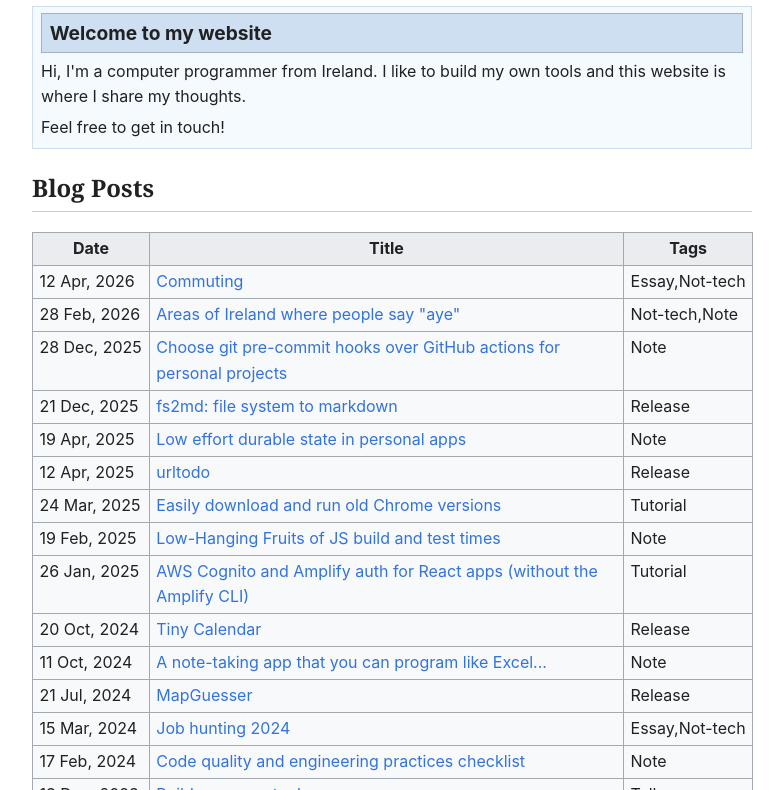
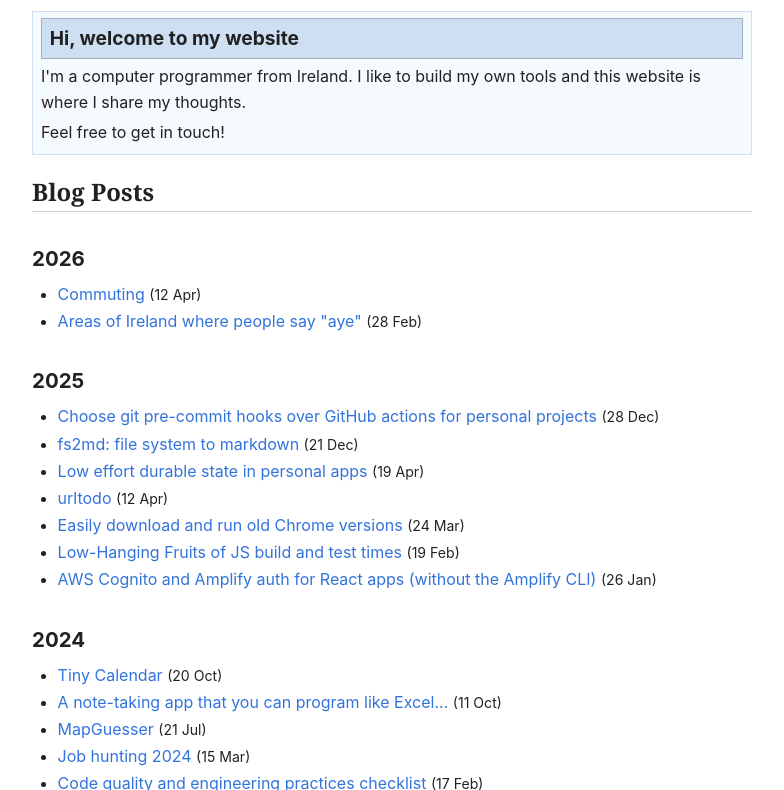
Before and after one commit to PaulTreanor/bear-blog-local-dev, a plain HTML site: page wiki-theme/index.html in a window 1280 px wide. Shown: the part 69-859 px from the top of the page, without its empty margins (248-1032 px from the left). Drawn offline with nearby package versions, Linux system fonts and the light colour scheme; a web font is replaced by a local one.

Commit message:
List blog posts by year

```diff
--- a/wiki-theme/content.md
+++ b/wiki-theme/content.md
@@ -1,14 +1,15 @@
 <div class="ambox ambox-notice">
   <div class="ambox-text">
-    <p class="ambox-title">Welcome to my website</p>
-    <p>Hi, I'm a computer programmer from Ireland. I like to build my own tools and this website is where I share my thoughts.</p>
+    <p class="ambox-title">Hi, welcome to my website</p>
+    <p>I'm a computer programmer from Ireland. I like to build my own tools and this website is where I share my thoughts.</p>
     <p>Feel free to get in touch!</p>
   </div>
 </div>
 
 ## Blog Posts
-<div class="posts-table">
-<div class="posts-header"><span>Date</span><span>Title</span><span>Tags</span></div>
+
+<!-- On the live blog this whole list is just: {{ posts }}
+     The header-directive script groups it into <h3> year headings. -->
 <ul class="embedded blog-posts">
   <li data-tags="Essay,Not-tech">
     <span><i><time datetime="2026-04-12T17:45Z">12 Apr, 2026</time></i></span>
@@ -115,4 +116,3 @@
     <a href="/local-outlier-factor/">Local outlier factor from scratch in Python</a>
   </li>
 </ul>
-</div>
--- a/wiki-theme/index.html
+++ b/wiki-theme/index.html
@@ -90,6 +90,116 @@ Feel free to get in touch!
 		/>
 
 		<link rel="stylesheet" type="text/css" href="styles.css" />
+
+		<!--
+			Paste this block verbatim into Bear's dashboard under
+			Settings → Header directive (paid accounts only — it's rendered
+			with |safe on home.html, post.html and posts.html, so it runs
+			site-wide and skips clean()).
+
+			Groups a single {{ posts }} list into <h3> year headings, and
+			reformats each date to "12th April" — the year lives in the
+			heading instead. Post pages have no ul.blog-posts, so their dates
+			are left completely alone and keep the year.
+		-->
+		<script>
+			(function () {
+				"use strict";
+
+				var MONTHS = [
+					"Jan", "Feb", "Mar", "Apr", "May", "Jun",
+					"Jul", "Aug", "Sep", "Oct", "Nov", "Dec",
+				];
+
+				// Zero-padded day + 3-letter month, so every date is the same
+				// character count ("02 Feb", "12 Apr"). Equivalent to Bear's
+				// "d M" format string, but applied only to the index list so
+				// post pages keep the year.
+				function dayMonth(d) {
+					var day = String(d.getDate());
+					if (day.length < 2) day = "0" + day;
+					return day + " " + MONTHS[d.getMonth()];
+				}
+
+				function groupPostsByYear() {
+					// :not([data-grouped]) keeps this idempotent — the lists it
+					// generates are skipped if it ever runs twice.
+					var lists = document.querySelectorAll(
+						"ul.blog-posts:not([data-grouped])"
+					);
+
+					Array.prototype.forEach.call(lists, function (list) {
+						var order = [];
+						var byYear = {};
+
+						Array.prototype.forEach.call(
+							list.querySelectorAll("li"),
+							function (li) {
+								// datetime is always the full ISO timestamp, set
+								// server-side and never rewritten by Bear's own
+								// date formatter (which only touches innerText).
+								var t = li.querySelector("time[datetime]");
+								if (!t) return;
+								var d = new Date(t.dateTime);
+								if (isNaN(d.getTime())) return;
+
+								var y = d.getFullYear();
+								if (!byYear[y]) {
+									byYear[y] = [];
+									order.push(y);
+								}
+								byYear[y].push({ li: li, date: d, time: t });
+							}
+						);
+
+						if (!order.length) return;
+
+						var frag = document.createDocumentFragment();
+
+						// Years are emitted in document order, so Bear's own
+						// order: parameter is respected rather than overridden.
+						order.forEach(function (year) {
+							var h = document.createElement("h3");
+							h.textContent = year;
+							frag.appendChild(h);
+
+							var ul = document.createElement("ul");
+							ul.className = list.className;
+							ul.setAttribute("data-grouped", "1");
+
+							byYear[year].forEach(function (entry) {
+								entry.time.textContent = dayMonth(entry.date);
+
+								// Bear emits <span>date</span> before <a>title</a>.
+								// Move the date to the end of the <li> so it reads
+								// "Title (12 Apr)". Doing this in the DOM keeps the
+								// native list marker — reordering inline children in
+								// CSS would need flexbox, which drops the bullet.
+								var dateSpan = entry.time.closest("span");
+								if (dateSpan) entry.li.appendChild(dateSpan);
+
+								ul.appendChild(entry.li);
+							});
+
+							frag.appendChild(ul);
+						});
+
+						list.parentNode.replaceChild(frag, list);
+					});
+				}
+
+				// Exposed so the local dev env can re-run it after content.md
+				// is injected — innerHTML-inserted <script> tags never execute,
+				// and the async fetch resolves after DOMContentLoaded anyway.
+				window.groupPostsByYear = groupPostsByYear;
+
+				if (document.readyState === "loading") {
+					document.addEventListener("DOMContentLoaded", groupPostsByYear);
+				} else {
+					groupPostsByYear();
+				}
+			})();
+		</script>
 	</head>
 
 	<body
@@ -147,6 +257,9 @@ Feel free to get in touch!
 				.then((res) => res.text())
 				.then((markdown) => {
 					document.getElementById("content").innerHTML = marked.parse(markdown);
+					// Local-env only. On the real blog Bear renders {{ posts }}
+					// server-side, so the DOMContentLoaded handler is enough.
+					window.groupPostsByYear();
 				});
 		</script>
 		<footer>
--- a/wiki-theme/styles.css
+++ b/wiki-theme/styles.css
@@ -72,13 +72,32 @@ body {
 }
 
 h1, h2, h3, h4, h5, h6 {
-    font-family: var(--font-main);
     color: var(--text-color);
 }
 
+/* Wikipedia uses the serif stack for h1 and h2 only — h3 and below are
+   bold sans-serif. Sizes are MediaWiki's: 188% / 150% / 128% / 116%. */
+h1, h2 {
+    font-family: var(--font-main);
+    line-height: 1.375;
+}
+
 h2 {
+    font-size: 150%;
     padding-bottom: 0.15em;
+    margin-bottom: 0.6em;
     border-bottom: 1px solid var(--underline-border-color);
+}
+
+h3, h4, h5, h6 {
+    font-family: var(--font-secondary);
+    font-weight: bold;
+}
+
+h3 {
+    font-size: 128%;
+    margin-bottom: 0.3em;
+    padding-top: 0.5em;
 }
 
 a {
@@ -218,73 +237,41 @@ nav p {
 
 /** ---------- AMBOX END --------- **/
 
-/** ---------- POST LIST AS WIKITABLE START --------- **/
-/* Bear generates the <ul> from {{ posts }} and we can't touch that markup, so
-   the list is given a table formatting context instead. border-collapse and
-   automatic column sizing both work exactly as they would on a real <table>. */
-
-/* The wrapper is the table; the <ul> is its row group, exactly as a <tbody>
-   would be. That puts the header row and the post rows inside one table, so
-   automatic column sizing aligns them with no hardcoded widths. The wrapper
-   and header row are static markup — written once, never touched again as
-   posts are added, so {{ posts }} still does all the work. */
-.posts-table {
-    display: table;
-    border-collapse: collapse;
-    width: 100%;
-    margin: 1em 0;
-    background-color: var(--wikitable-bg);
-    color: var(--wikitable-color);
-    border: 1px solid var(--wikitable-border);
-}
+/** ---------- POST LIST START --------- **/
+/* Chronological index in Wikipedia's year-article format: a bold sans <h3>
+   per year, then a disc-bulleted list of "date – title" entries.
+   Metrics are verbatim from mediawiki.skinning.content.
+   One {{ posts from:YYYY-01-01 to:YYYY-12-31 }} embed per year. */
 
 ul.blog-posts {
-    display: table-row-group;
-    list-style-type: none;
-    padding: unset;
-    margin: 0;
-}
-
-.posts-header {
-    display: table-row;
-}
-
-/* .wikitable > * > tr > th — header background, centred, and bold */
-.posts-header span {
-    display: table-cell;
-    background-color: var(--wikitable-header-bg);
-    border: 1px solid var(--wikitable-border);
-    padding: 0.2em 0.4em;
-    text-align: center;
-    font-weight: bold;
+    list-style-type: disc;
+    margin: 0.3em 0 0 1.6em;
+    padding: 0;
 }
 
 ul.blog-posts li {
-    display: table-row;
+    display: list-item;
+    margin-bottom: 0.1em;
 }
 
-/* Scoped to > span and > a deliberately. Bear's post_list.html also emits
-   <p>, <img> and <div> children when the show_description / show_image /
-   show_content embed options are on; a looser selector would turn those
-   into stray extra columns. */
-ul.blog-posts li > span,
-ul.blog-posts li > a,
-ul.blog-posts li::after {
-    display: table-cell;
-    border: 1px solid var(--wikitable-border);
-    padding: 0.2em 0.4em;
-    vertical-align: top;
+/* The date trails the title as a smaller parenthetical: "Title (12 Apr)".
+   The script moves the <span> after the <a>; these supply the brackets.
+   The leading space collapses with the source whitespace, so it can't double. */
+ul.blog-posts li > span {
+    font-size: 88%;
 }
 
-/* Date column. width: 1% collapses the cell to its min-content width, which
-   nowrap then pins to the width of the longest date. */
-ul.blog-posts li > span {
-    width: 1%;
-    white-space: nowrap;
+ul.blog-posts li > span::before {
+    content: " (";
 }
 
-/* Bear wraps the date in <i> and the default theme sets it monospace.
-   Wikipedia uses plain body sans for dates in tables. */
+ul.blog-posts li > span::after {
+    content: ")";
+}
+
+/* Bear wraps the date in <i>, and the default theme sets time to monospace.
+   Wikipedia uses plain body text for dates in these lists. font-size: inherit
+   lets the 88% above carry through rather than resetting it. */
 ul.blog-posts li > span i,
 ul.blog-posts li > span time {
     font-family: inherit;
@@ -292,21 +279,11 @@ ul.blog-posts li > span time {
     font-style: normal;
 }
 
-/* Tags column, from the data-tags attribute Bear already puts on each <li>.
-   Generated content in a table-row context becomes a real cell. Renders as
-   "Essay,Not-tech" — Bear joins with |join:"," and CSS can't add the space. */
-ul.blog-posts li::after {
-    content: attr(data-tags);
-    width: 1%;
-    white-space: nowrap;
-    color: var(--wikitable-color);
-}
-
 ul.blog-posts li a:visited {
     color: var(--visited-color);
 }
 
-/** ---------- POST LIST AS WIKITABLE END --------- **/
+/** ---------- POST LIST END --------- **/
 footer {
     display: none;
 }
```
